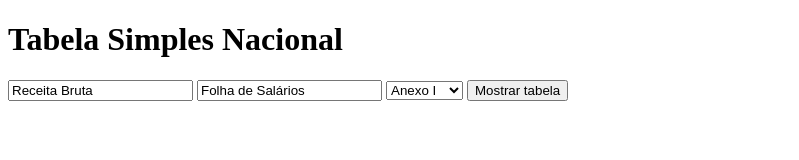
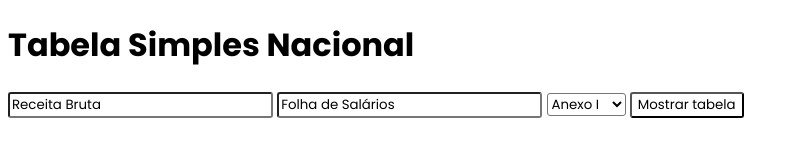
Before and after one commit to Daviaraujos/Calculadora-cont-bil, a plain HTML site: page index.html in a window 1280 px wide. Shown: the whole page, without its empty margins (0-799 px from the left). Drawn offline with Linux system fonts and the light colour scheme.

Commit message:
css update

```diff
--- a/index.html
+++ b/index.html
@@ -6,13 +6,13 @@
     <link rel="preconnect" href="https://fonts.googleapis.com">
     <link rel="preconnect" href="https://fonts.gstatic.com" crossorigin>
     <link href="https://fonts.googleapis.com/css2?family=Poppins:ital,wght@0,100;0,200;0,300;0,400;0,500;0,600;0,700;0,800;0,900;1,100;1,200;1,300;1,400;1,500;1,600;1,700;1,800;1,900&display=swap" rel="stylesheet">
-    <link rel="stylesheet" src="styles.css">
+    <link rel="stylesheet" href="styles.css">
     <title>Tabela Simples Nacional</title>
 </head>
 <body>
     <div>
         <h1>Tabela Simples Nacional</h1>
-        <form>
+        <form class="form">
             <input type="text" value="Receita Bruta"/>
             <input type="text" value="Folha de Salários"/>
             <select value="selectedOption" onchange={}>
--- a/styles.css
+++ b/styles.css
@@ -1,8 +1,25 @@
 * {
-    background-color: aquamarine;
+    background-color: white;
+    font-family: "Poppins", sans-serif;
 }
 
-form h1 {
+h1 {
     font-family: "Poppins", sans-serif;
     font-weight: 700;
 }
+
+.form input {
+    border-radius: 3px;
+}
+
+.form select {
+    border-radius: 3px;
+}
+
+.form {
+    border-radius: 3px;
+}
+
+.form button {
+    border-radius: 3px;
+}
```
